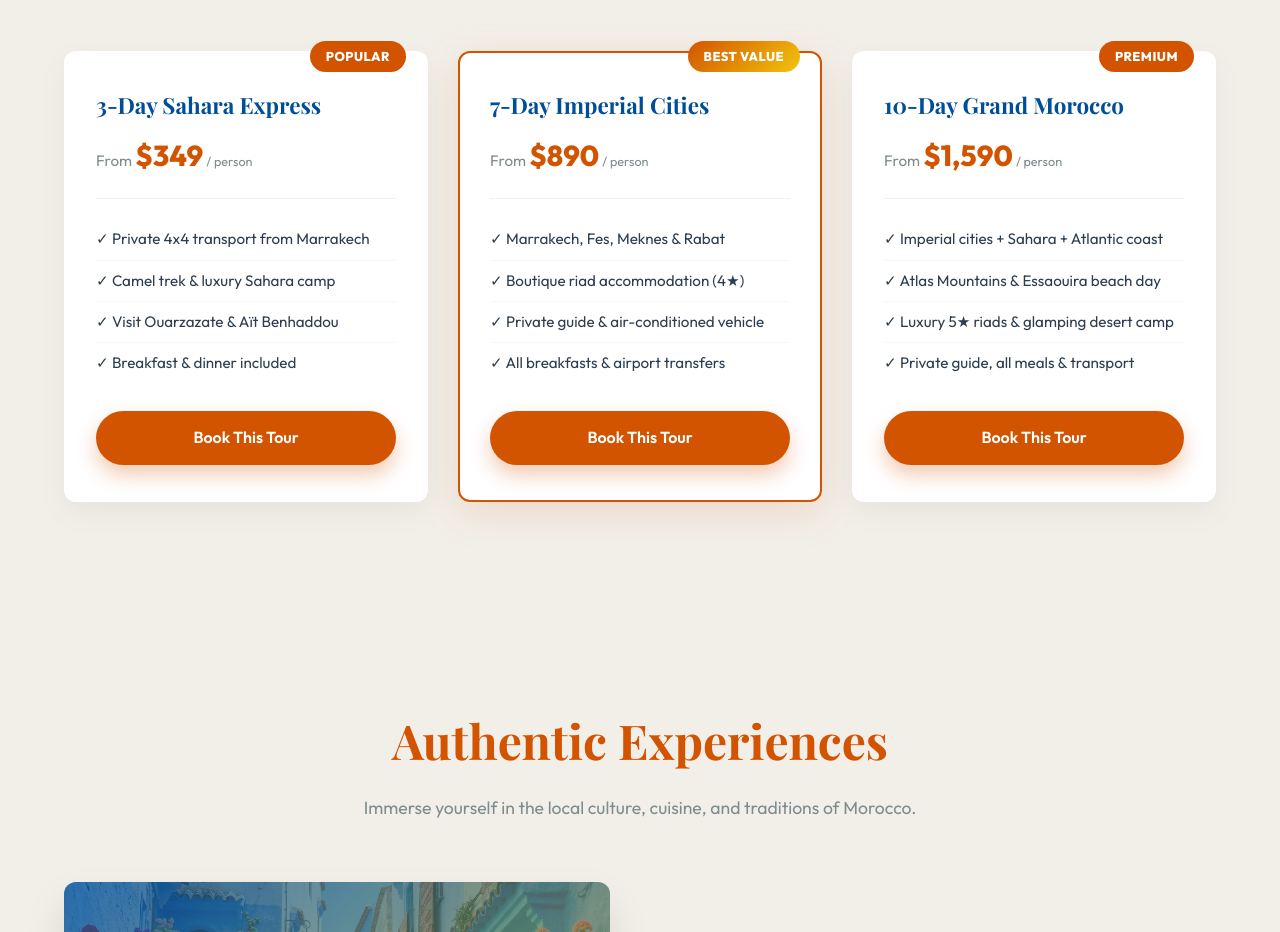
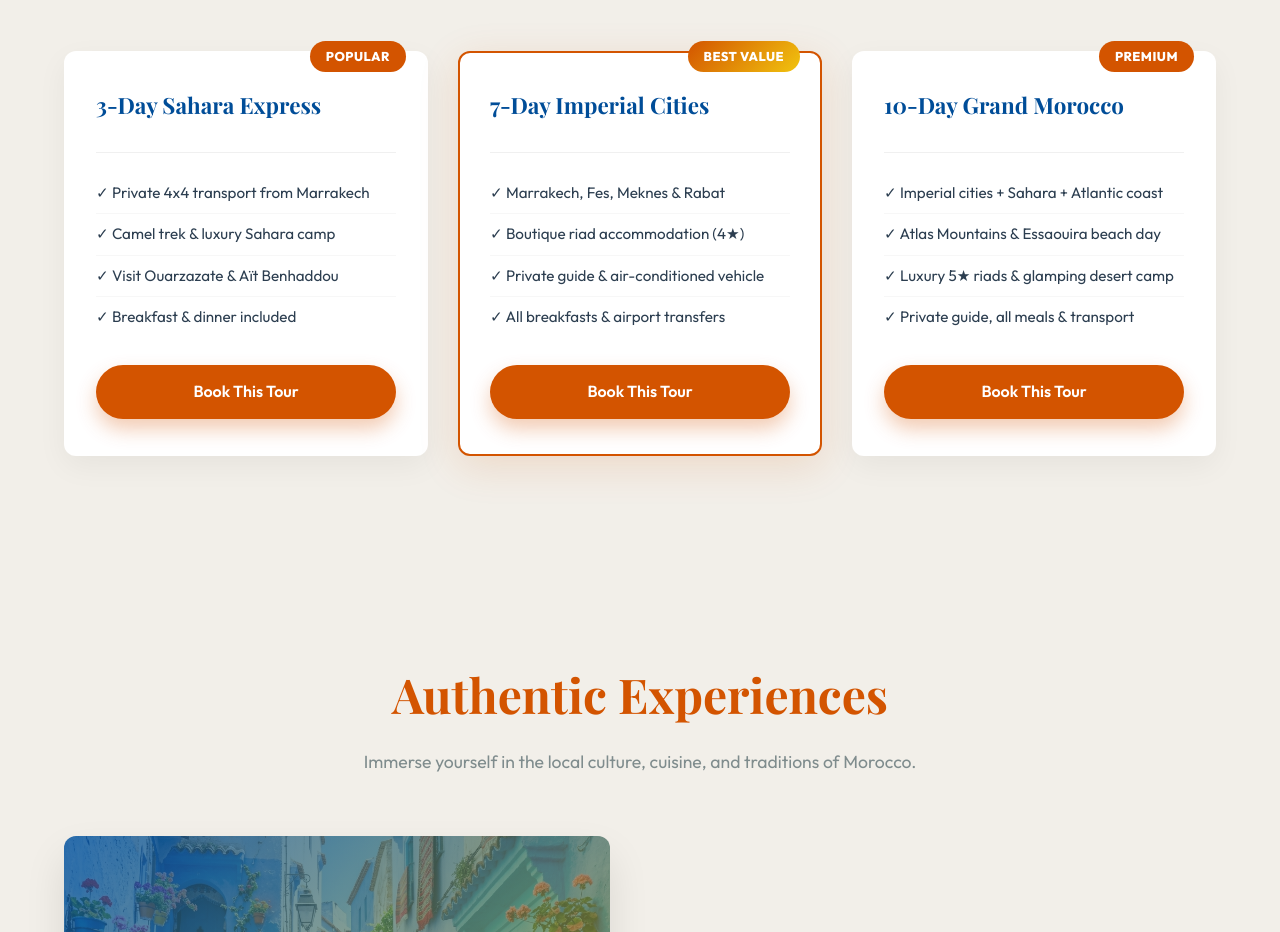
Before and after one commit to Marcelass1/Morocco-Toristics, a website built with Vite: page index.html in a window 1280 px wide. Shown: the part 1920-2852 px from the top of the page. Built offline with nearby package versions, Linux system fonts and the light colour scheme.

Commit message:
Remove prices from the tour bundles

```diff
--- a/index.html
+++ b/index.html
@@ -112,7 +112,6 @@
             <div class="tour-badge" data-i18n="tour_badge_pop">Popular</div>
             <div class="tour-header">
               <h3 data-i18n="tour_1_name">3-Day Sahara Express</h3>
-              <div class="tour-price"><span data-i18n="tour_from">From</span> <strong>$349</strong> <small data-i18n="tour_per_person">/ person</small></div>
             </div>
             <ul class="tour-features">
               <li data-i18n="tour_1_f1">✓ Private 4x4 transport from Marrakech</li>
@@ -126,7 +125,6 @@
             <div class="tour-badge" data-i18n="tour_badge_best">Best Value</div>
             <div class="tour-header">
               <h3 data-i18n="tour_2_name">7-Day Imperial Cities</h3>
-              <div class="tour-price"><span data-i18n="tour_from">From</span> <strong>$890</strong> <small data-i18n="tour_per_person">/ person</small></div>
             </div>
             <ul class="tour-features">
               <li data-i18n="tour_2_f1">✓ Marrakech, Fes, Meknes &amp; Rabat</li>
@@ -140,7 +138,6 @@
             <div class="tour-badge" data-i18n="tour_badge_adv">Premium</div>
             <div class="tour-header">
               <h3 data-i18n="tour_3_name">10-Day Grand Morocco</h3>
-              <div class="tour-price"><span data-i18n="tour_from">From</span> <strong>$1,590</strong> <small data-i18n="tour_per_person">/ person</small></div>
             </div>
             <ul class="tour-features">
               <li data-i18n="tour_3_f1">✓ Imperial cities + Sahara + Atlantic coast</li>
```
